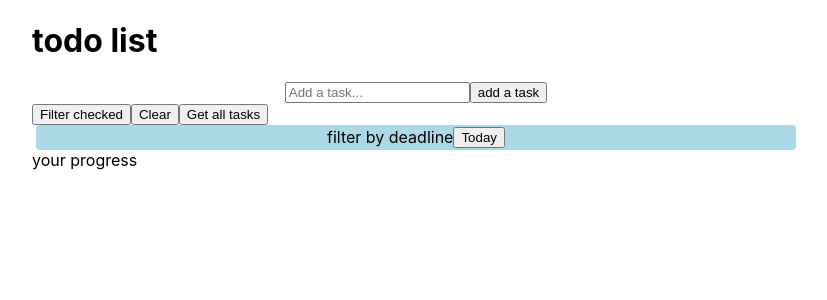
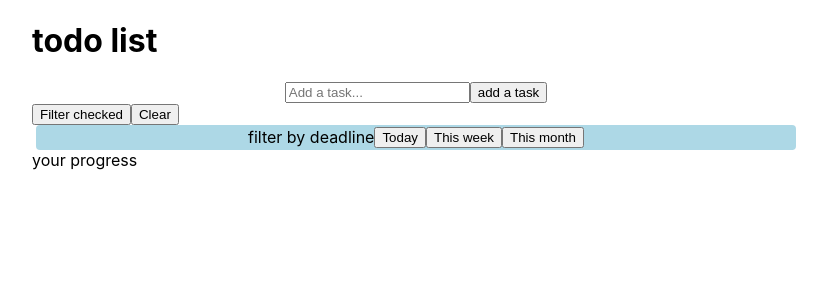
Before and after one commit to Ywette/todo-React, a React (Create React App) app: page / in a window 1280 px wide. Shown: the top 300 px of the page, without its empty margins (224-1051 px from the left). Built offline with nearby package versions, Linux system fonts and the light colour scheme.

Commit message:
toggle checked tasks

```diff
--- a/src/components/TodoList.tsx
+++ b/src/components/TodoList.tsx
@@ -17,21 +17,23 @@ const getLocalStorage = () => {
   }
 };
 
+const deadlineTags = ["today", "this week", "this month"];
+
 const TodoList = () => {
   const [task, setTask] = useState("");
   const [taskList, setTaskList] = useState<Task[]>(getLocalStorage());
-  const [tags, setTags] = useState(["today", "this week", "this month"]); // can be separate variable
+  const [tags, setTags] = useState(""); // can be separate variable
   const [editIndex, setEditIndex] = useState<number>(-1);
   const [editText, setEditText] = useState<string>("");
   const [actions, setActions] = useState(false);
-  const [actionByTag, setActioByTag] = useState("");
+  // const [actionByTag, setActioByTag] = useState("");
 
   useEffect(() => {
     localStorage.setItem("list", JSON.stringify(taskList));
   }, [taskList]);
 
   const returnTodayTasks = () => {
-    setActioByTag("today");
+    setTags(tags);
   };
 
   const handleSubmit = (e: React.MouseEvent<HTMLButtonElement>) => {
@@ -71,27 +73,24 @@ const TodoList = () => {
     setTaskList(editedTask);
   };
 
-  const toggleDone = (e: React.MouseEvent<HTMLButtonElement>) => {
-    e.preventDefault();
-    const editedList = [...taskList].filter((task) => task.completed);
-    setTaskList(editedList);
+  const toggleDone = () => {
     setActions(true);
   };
 
   const addTag = (tag: string) => {
     console.log(tag);
-    setActioByTag(tag);
+    setTags(tag);
   };
 
   const editTodo = (i: number) => {
     const updatedTodos = [...taskList].map((taskListItem, index) => {
       if (index === i && editText !== "") {
         taskListItem.text = editText;
-        taskListItem.tag = actionByTag;
+        taskListItem.tag = tags;
       }
       return taskListItem;
     });
-    console.log(updatedTodos);
+
     setTaskList(updatedTodos);
     setEditText("");
     setEditIndex(-1);
@@ -112,8 +111,6 @@ const TodoList = () => {
   const newArr = taskList.filter((listItem) => {
     if (actions) {
       return listItem.completed;
-    } else if (actionByTag === "today") {
-      return listItem.tag === "today";
     } else {
       return true;
     }
@@ -137,28 +134,21 @@ const TodoList = () => {
           add a task
         </button>
       </form>
-      <button onClick={toggleDone}>Filter checked</button>
+
+      {actions ? (
+        <button onClick={returnData}>Show all tasks</button>
+      ) : (
+        <button onClick={toggleDone}>Filter checked</button>
+      )}
       <button onClick={clearAll}>Clear</button>
-      <button onClick={returnData}>Get all tasks</button>
+
       <div className="deadline">
         <span>filter by deadline</span>
         <button onClick={returnTodayTasks}>Today</button>
-        {/* <button onClick={returnData}>Get all tasks</button>
-      <button onClick={returnData}>Get all tasks</button> */}
+        <button onClick={returnTodayTasks}>This week</button>
+        <button onClick={returnTodayTasks}>This month</button>
+      </div>
 
-        {/* {tags.map((tag, index) => {
-          return (
-            // <button
-            //   key={tag}
-            //   onClick={
-            //     filterByTag
-            //   }
-            // >
-            //   {tag}
-            // </button>
-          );
-        })} */}
-      </div>
       <span>your progress</span>
       {taskList.length > 0 && <ProgressBar completed={progress()} />}
 
@@ -176,7 +166,7 @@ const TodoList = () => {
                       setEditText(e.target.value);
                     }}
                   />
-                  {tags.map((tag) => {
+                  {deadlineTags.map((tag) => {
                     return (
                       <span
                         key={tag}
```
